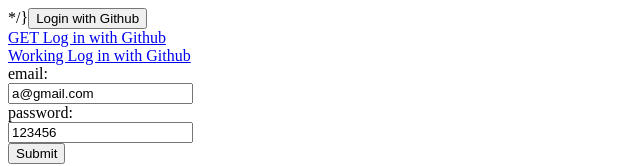
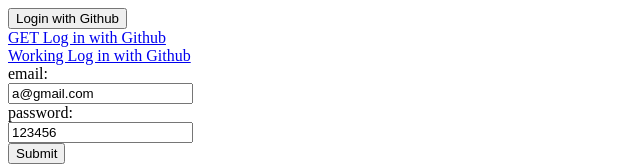
Before and after one commit to jgabitto/sample_devise_omniauth_frontend, a React (Create React App) app: page / in a window 1280 px wide. Shown: the top 166 px of the page, without its empty margins (0-640 px from the left). Built offline with nearby package versions, Linux system fonts and the light colour scheme; no server answers.

Commit message:
removed some shit from line 15

```diff
--- a/src/App.js
+++ b/src/App.js
@@ -12,7 +12,7 @@
 
     return (
         <div>
-            <form onSubmit={handleSubmit}> */}
+            <form onSubmit={handleSubmit}>
                  {/* <input type="hidden" name="authenticity_token" value="csrfToken" /> */}
                  <button type="button" onClick={handleSubmit}>Login with Github</button>
             </form>
```
